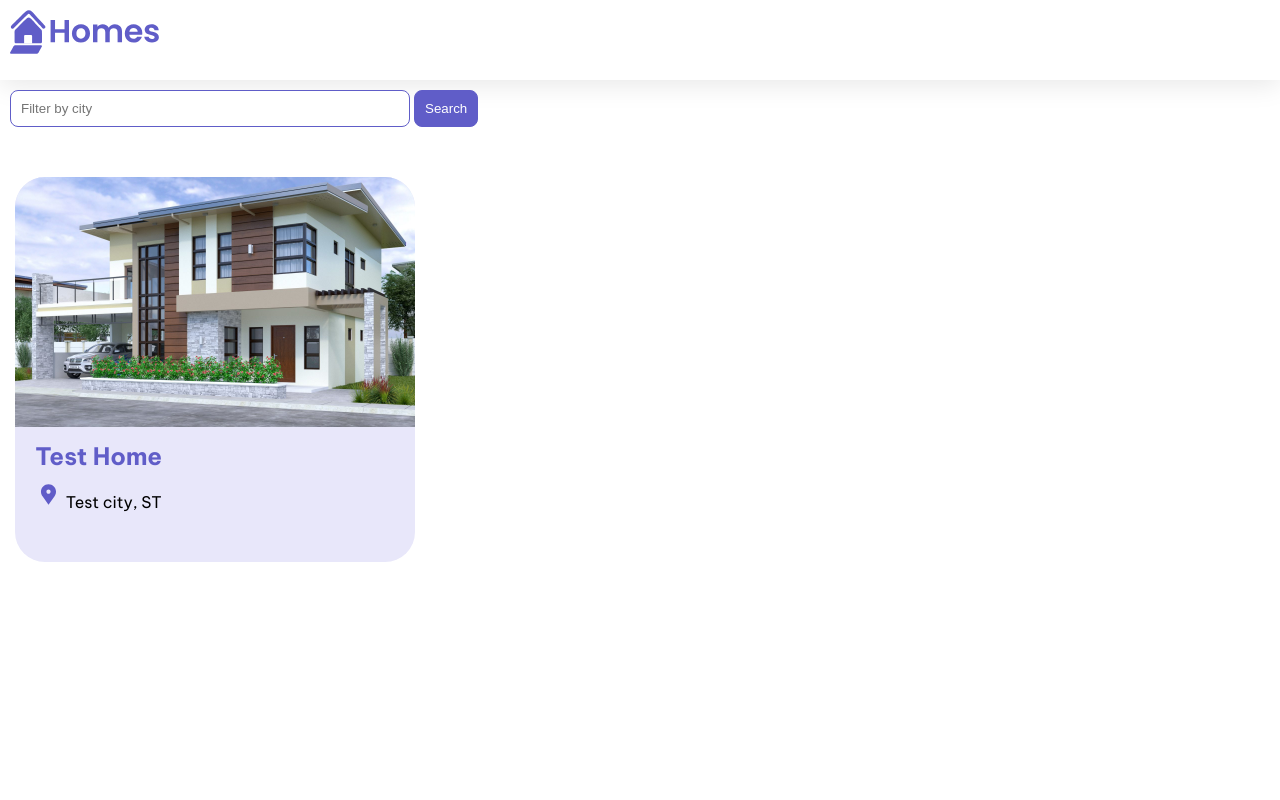
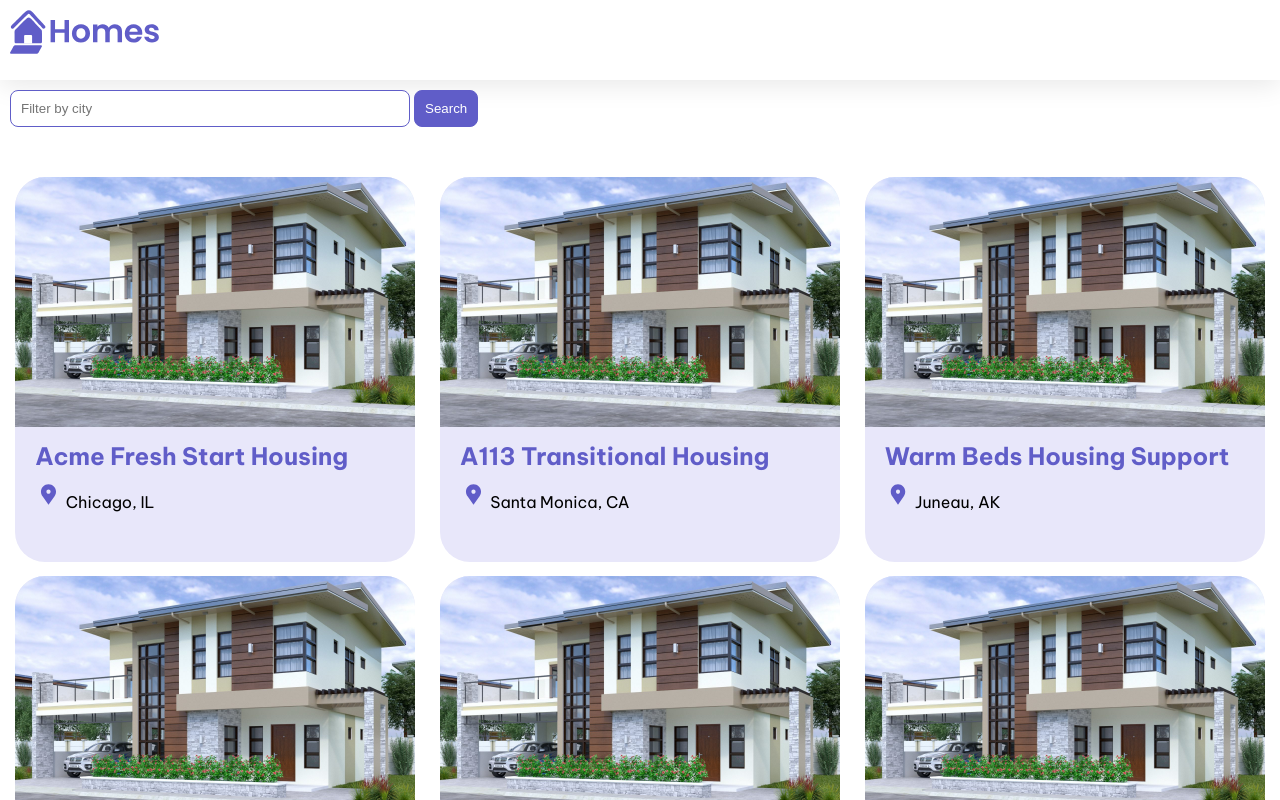
Before and after one commit to eggarcia98/first-angular-app, an Angular app: page / in a window 1280 px wide. Shown: the top 800 px of the page. Built offline with nearby package versions, Linux system fonts and the light colour scheme.

Commit message:
using nFor component tag to give alias to a HouseLocationList (Propertie of HomeComponent Class)

```diff
--- a/src/app/home/home.component.ts
+++ b/src/app/home/home.component.ts
@@ -18,6 +18,7 @@ import { HousingLocation } from '../housinglocation';
     </section>
     <section class="results">
       <app-housing-location
+        *ngFor="let housingLocation of housingLocationList"
         [housingLocation]="housingLocation"
       ></app-housing-location>
     </section>
@@ -25,14 +26,106 @@ import { HousingLocation } from '../housinglocation';
   styleUrls: ['./home.component.css'],
 })
 export class HomeComponent {
-  housingLocation: HousingLocation = {
-    id: 9999,
-    name: 'Test Home',
-    city: 'Test city',
-    state: 'ST',
-    photo: 'assets/example-house.jpg',
-    availableUnits: 99,
-    wifi: true,
-    laundry: false,
-  };
+  housingLocationList: HousingLocation[] = [
+    {
+      id: 0,
+      name: 'Acme Fresh Start Housing',
+      city: 'Chicago',
+      state: 'IL',
+      photo: '/assets/example-house.jpg',
+      availableUnits: 4,
+      wifi: true,
+      laundry: true,
+    },
+    {
+      id: 1,
+      name: 'A113 Transitional Housing',
+      city: 'Santa Monica',
+      state: 'CA',
+      photo: '/assets/example-house.jpg',
+      availableUnits: 0,
+      wifi: false,
+      laundry: true,
+    },
+    {
+      id: 2,
+      name: 'Warm Beds Housing Support',
+      city: 'Juneau',
+      state: 'AK',
+      photo: '/assets/example-house.jpg',
+      availableUnits: 1,
+      wifi: false,
+      laundry: false,
+    },
+    {
+      id: 3,
+      name: 'Homesteady Housing',
+      city: 'Chicago',
+      state: 'IL',
+      photo: '/assets/example-house.jpg',
+      availableUnits: 1,
+      wifi: true,
+      laundry: false,
+    },
+    {
+      id: 4,
+      name: 'Happy Homes Group',
+      city: 'Gary',
+      state: 'IN',
+      photo: '/assets/example-house.jpg',
+      availableUnits: 1,
+      wifi: true,
+      laundry: false,
+    },
+    {
+      id: 5,
+      name: 'Hopeful Apartment Group',
+      city: 'Oakland',
+      state: 'CA',
+      photo: '/assets/example-house.jpg',
+      availableUnits: 2,
+      wifi: true,
+      laundry: true,
+    },
+    {
+      id: 6,
+      name: 'Seriously Safe Towns',
+      city: 'Oakland',
+      state: 'CA',
+      photo: '/assets/example-house.jpg',
+      availableUnits: 5,
+      wifi: true,
+      laundry: true,
+    },
+    {
+      id: 7,
+      name: 'Hopeful Housing Solutions',
+      city: 'Oakland',
+      state: 'CA',
+      photo: '/assets/example-house.jpg',
+      availableUnits: 2,
+      wifi: true,
+      laundry: true,
+    },
+    {
+      id: 8,
+      name: 'Seriously Safe Towns',
+      city: 'Oakland',
+      state: 'CA',
+      photo: '/assets/example-house.jpg',
+      availableUnits: 10,
+      wifi: false,
+      laundry: false,
+    },
+    {
+      id: 9,
+      name: 'Capital Safe Towns',
+      city: 'Portland',
+      state: 'OR',
+      photo: '/assets/example-house.jpg',
+      availableUnits: 6,
+      wifi: true,
+      laundry: true,
+    },
+  ];
 }
```
